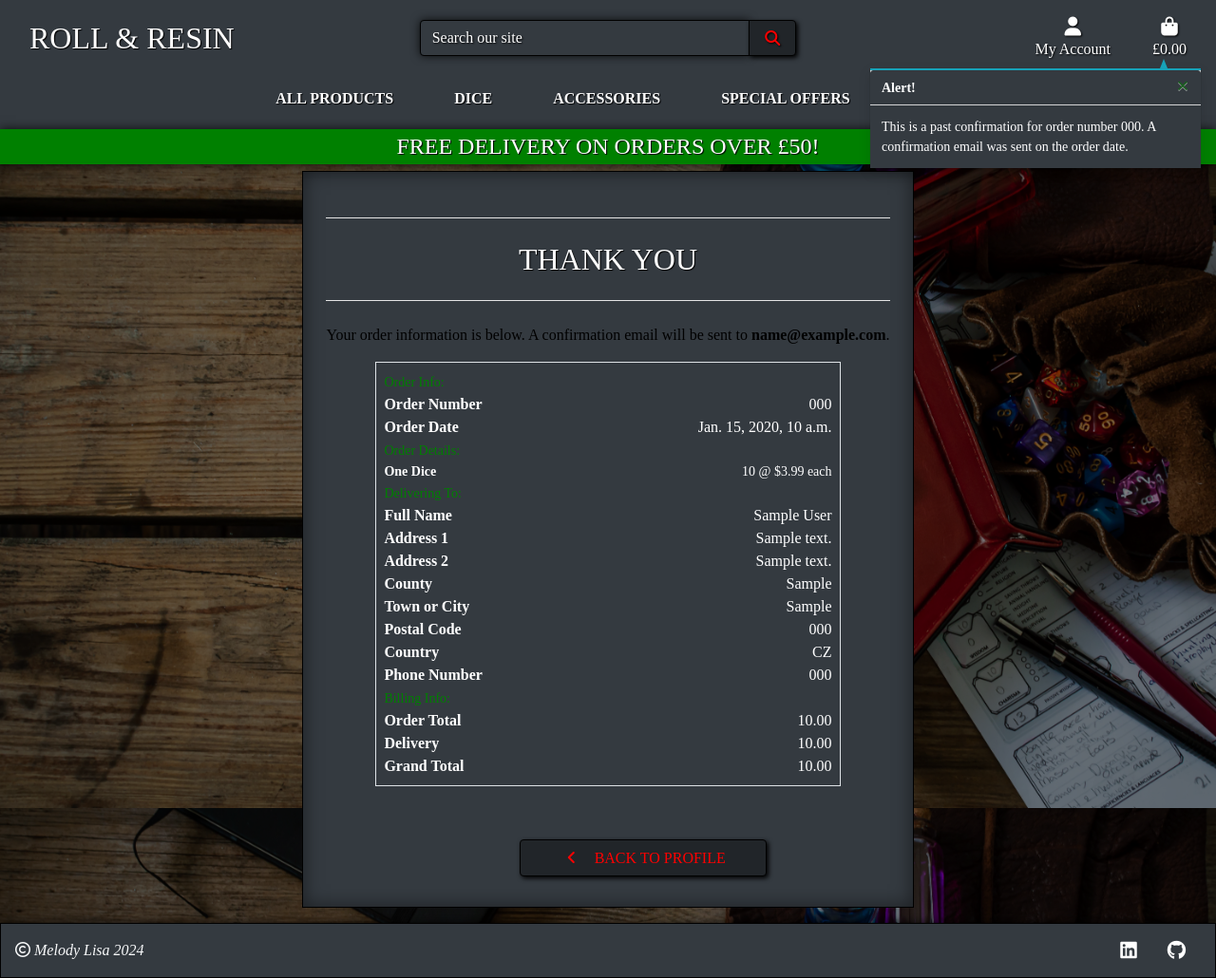
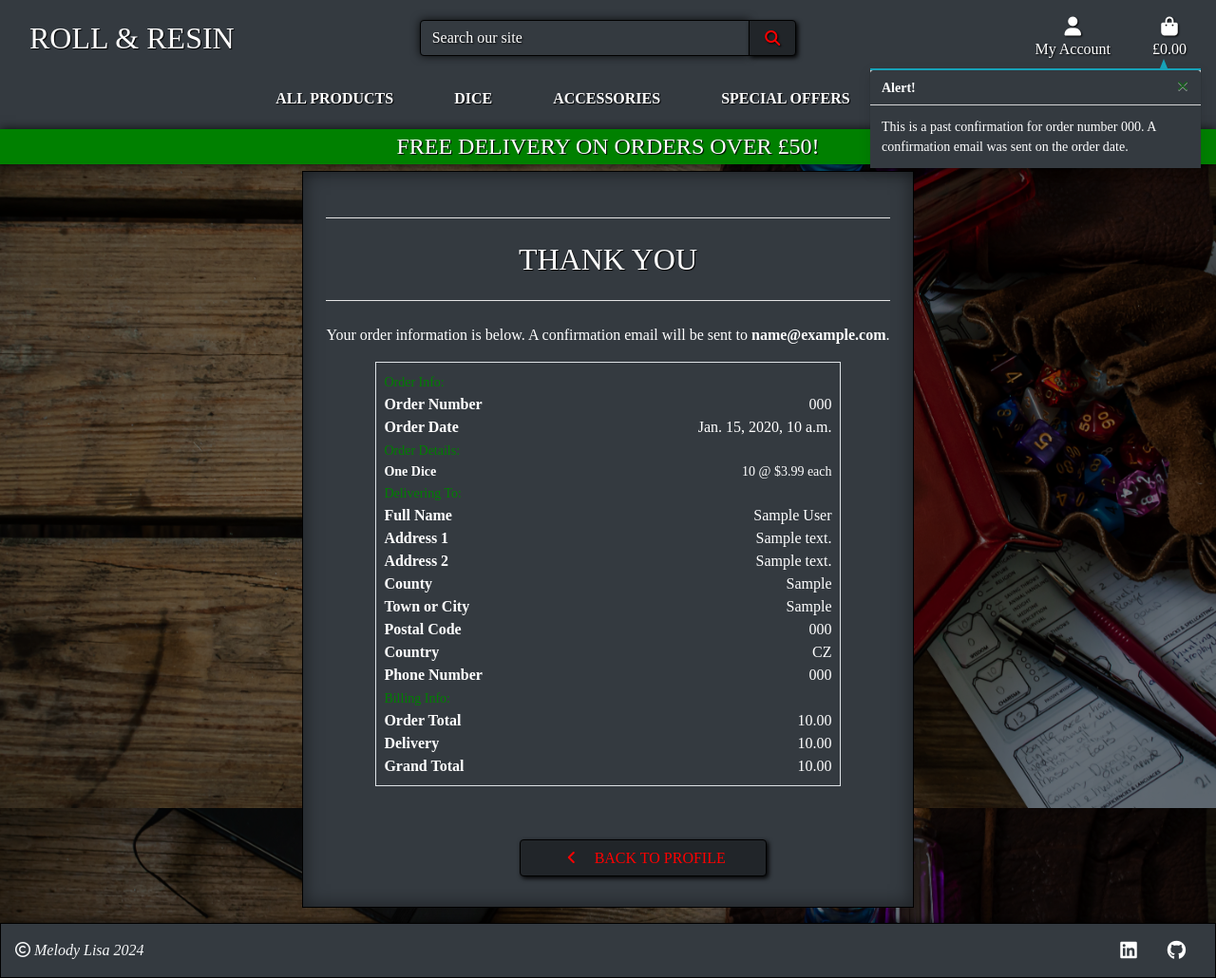
Before and after one commit to Melody-Lisa/roll-resin, a Django app: page /profile/order_history/000 in a window 1280 px wide. Shown: the whole page at 95% size. Run offline with Django 3.2, Linux system fonts and the light colour scheme; a user stored in the database is signed in; data comes from the database, SQL or seed files in the repository; tables that the repository leaves empty hold one stand-in row (values such as "Sample post"); parts of the project's set-up code (start-up, migrations or seed data) failed here and were passed over; some libraries are stand-ins or nearby versions; some web fonts are replaced.

Commit message:
Add text-red back

```diff
--- a/static/css/style.css
+++ b/static/css/style.css
@@ -224,8 +224,8 @@ a.hover-underline-animation:hover {
     color: yellow;
 }
 
-.text-black {
-    color: black;
+.text-red {
+    color: red;
 }
 
 .border-black {
```
